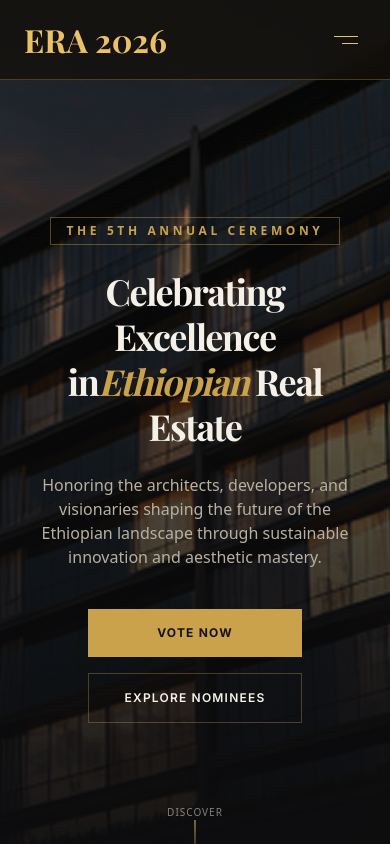
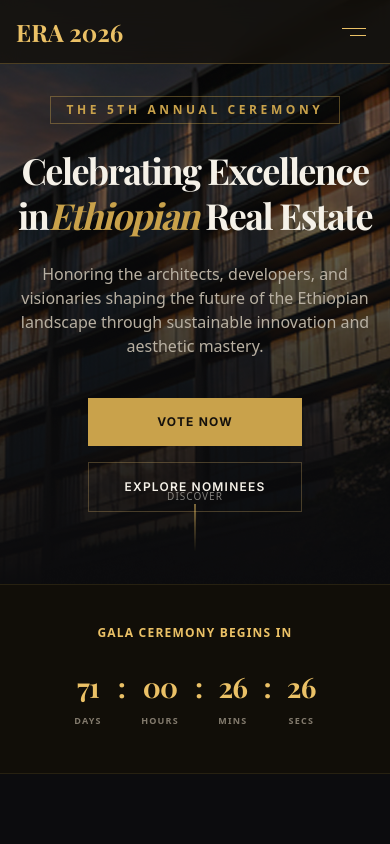
Before and after one commit to shushaykebedew/era-web-frontend, a Next.js app: page /awards in a window 390 px wide. Shown: the top 844 px of the page. Built offline with nearby package versions, Linux system fonts and the light colour scheme.

Commit message:
feat: enhance layout and styling across various components for improved responsiveness and visual consistency

```diff
--- a/src/app/(marketing)/awards/page.tsx
+++ b/src/app/(marketing)/awards/page.tsx
@@ -12,10 +12,9 @@ export default function HomePage() {
   return (
     <>
       <div
-        className="relative -mt-20 flex flex-col bg-cover bg-center bg-no-repeat"
+        className="relative -mt-20 flex flex-col bg-cover bg-center bg-no-repeat min-h-[600px] lg:h-[900px]"
         style={{
           backgroundImage: "url(/imgs/hero-image.png)",
-          height: "900px",
         }}
       >
         {/* Spacer that offsets the negative margin so hero content sits below the header */}
--- a/src/app/(marketing)/partners/page.tsx
+++ b/src/app/(marketing)/partners/page.tsx
@@ -22,7 +22,7 @@ export default function PartnersPage() {
             </Eyebrow>
             <span className="h-px w-8 bg-primary" aria-hidden />
           </div>
-          <h1 className="font-display text-[48px] xl:text-[72px] font-bold leading-13 xl:leading-20 tracking-[-1.44px] text-[#EAE1D7] max-w-[728px]">
+          <h1 className="font-display text-3xl sm:text-4xl lg:text-[48px] xl:text-[72px] font-bold leading-tight lg:leading-13 xl:leading-20 tracking-tight lg:tracking-[-1.44px] text-[#EAE1D7] max-w-[728px]">
             Partner with Ethiopia&apos;s Architectural Legacy
           </h1>
           <p className="mx-auto mt-6 mb-20 max-w-[620px] text-[18px] leading-7.5 text-[#D1C5B2] font-inter">
--- a/src/components/layout/Header.tsx
+++ b/src/components/layout/Header.tsx
@@ -38,7 +38,7 @@ export function Header() {
   return (
     <>
       <header
-        className="relative w-full backdrop-blur-md bg-background/80 border-b border-primary/30 h-20"
+        className="relative w-full backdrop-blur-md bg-background/80 border-b border-primary/30 h-16 lg:h-20"
         style={{ zIndex: 40 }}
       >
         <Container
@@ -49,13 +49,13 @@ export function Header() {
           {/* Logo */}
           <Link
             href="/"
-            className="font-display text-[32px] xl:text-[48px] font-bold tracking-[-2.4] leading-[18px] xl:leading-[52px] text-[#EBC166]"
+            className="font-display text-2xl lg:text-[32px] xl:text-[48px] font-bold tracking-[-2.4] leading-[18px] xl:leading-[52px] text-[#EBC166]"
           >
             {siteConfig.name}
           </Link>
 
           {/* Desktop nav */}
-          <nav className="hidden items-center gap-10 lg:flex">
+          <nav className="hidden items-center gap-4 lg:gap-6 xl:gap-10 lg:flex">
             {siteConfig.nav.map((link) => {
               const isActive =
                 link.href === "/"
--- a/src/components/sections/CategoryCard.tsx
+++ b/src/components/sections/CategoryCard.tsx
@@ -17,7 +17,7 @@ export function CategoryCard({
     return (
       <Link
         href={href}
-        className="group relative flex min-h-[260px] sm:min-h-[300px] flex-col justify-end overflow-hidden bg-muted p-8 transition-transform duration-300 hover:-translate-y-1"
+        className="group relative flex min-h-[200px] sm:min-h-[260px] flex-col justify-end overflow-hidden bg-muted p-8 transition-transform duration-300 hover:-translate-y-1"
         style={
           category.coverImage
             ? {
--- a/src/components/sections/Hero.tsx
+++ b/src/components/sections/Hero.tsx
@@ -28,12 +28,12 @@ export function Hero({
           {eyebrow}
         </Eyebrow>
 
-        <h1 className="font-display text-[36px] sm:text-[48px] lg:text-[60px] xl:text-[72px] max-w-[806px] font-bold tracking-[-1.44px] leading-tight lg:leading-20">
+        <h1 className="font-display text-4xl sm:text-5xl md:text-6xl lg:text-[72px] max-w-[806px] font-bold tracking-[-1.44px] leading-tight lg:leading-20">
           Celebrating Excellence in
           <span className="text-primary italic">Ethiopian</span> Real Estate
         </h1>
 
-        <p className="font-inter mt-6 max-w-[658px] text-base xl:text-[18px] leading-6 text-foreground-muted">
+        <p className="font-inter mt-6 max-w-[658px] text-base lg:text-[18px] leading-6 text-foreground-muted">
           {description}
         </p>
 
--- a/src/components/sections/gallery/GalleryGrid.tsx
+++ b/src/components/sections/gallery/GalleryGrid.tsx
@@ -74,7 +74,7 @@ function PhotoCard({ photo }: { photo: GalleryPhoto }) {
   return (
     <div
       className="relative w-full overflow-hidden"
-      style={{ height: `${photo.height}px` }}
+      style={{ height: `clamp(120px, ${photo.height / 10}vw, ${photo.height}px)` }}
     >
       <Image
         src={photo.src}
--- a/src/components/sections/partners/ConfirmedPartners.tsx
+++ b/src/components/sections/partners/ConfirmedPartners.tsx
@@ -37,7 +37,7 @@ function PartnerCard({
   image: string;
 }) {
   return (
-    <div className="group relative overflow-hidden h-[244px] w-[286px] bg-[#16130D] border border-[#4E4637]">
+    <div className="group relative overflow-hidden w-full aspect-[286/244] max-w-[286px] mx-auto sm:max-w-none bg-[#16130D] border border-[#4E4637]">
       {/* White overlay merged on top of the base fill */}
       {/* <div className="pointer-events-none absolute inset-0 bg-white/10 mix-blend-overlay" /> */}
 
@@ -69,7 +69,7 @@ export function ConfirmedPartners() {
       <Container>
         <div className="mb-10 flex flex-col justify-between gap-4 sm:flex-row sm:items-end">
           <div className="flex flex-col gap-2">
-            <h1 className="text-[42px] font-display font-semibold leading-14 text-[#EAE1D7]">
+            <h1 className="text-[28px] sm:text-[36px] lg:text-[42px] font-display font-semibold leading-tight lg:leading-14 text-[#EAE1D7]">
               Confirmed Partners
             </h1>
             <p className="text-[18px] leading-7 text-[#D1C5B2] max-w-[512px] font-inter">
--- a/src/components/ui/Button.tsx
+++ b/src/components/ui/Button.tsx
@@ -9,7 +9,7 @@ const VARIANT_STYLES = {
   primary:
     "bg-primary text-primary-foreground hover:bg-accent border border-primary",
   outline:
-    "bg-transparent text-foreground border border-border-strong hover:bg-primary hover:text-primary-foreground hover:border-primary",
+    "bg-transparent text-foreground border border-border-strong  hover:border-primary",
   ghost: "bg-transparent text-foreground-muted hover:text-primary",
 } as const;
 
--- a/src/components/ui/Container.tsx
+++ b/src/components/ui/Container.tsx
@@ -1,10 +1,18 @@
 import { type ReactNode } from "react";
 import { cn } from "@/lib/cn";
 
+/**
+ * Size scale:
+ *  narrow  — page-hero text blocks, CTAs, forms (centered copy)
+ *  default — standard content sections
+ *  wide    — full-bleed grids, galleries, category cards
+ *
+ * All three grow at 2xl so content doesn't look isolated on 1920px+.
+ */
 const SIZE_STYLES = {
-  default: "max-w-7xl",
-  narrow: "max-w-4xl",
-  wide: "max-w-[1920px]",
+  narrow:  "max-w-4xl 2xl:max-w-6xl",
+  default: "max-w-7xl 2xl:max-w-screen-xl",
+  wide:    "max-w-screen-xl 2xl:max-w-screen-2xl",
 } as const;
 
 type ContainerProps = {
@@ -14,7 +22,6 @@ type ContainerProps = {
   as?: "div" | "section" | "article";
 };
 
-/** Centralized horizontal padding/max-width so layout stays consistent. */
 export function Container({
   children,
   className,
@@ -24,7 +31,7 @@ export function Container({
   return (
     <Tag
       className={cn(
-        "mx-auto w-full px-6 sm:px-8 lg:px-12",
+        "mx-auto w-full px-4 sm:px-6 lg:px-10 xl:px-12 2xl:px-16",
         SIZE_STYLES[size],
         className,
       )}
```
Also changed, not shown: src/components/sections/AwardCategoriesSection.tsx (+6 -6 lines).
